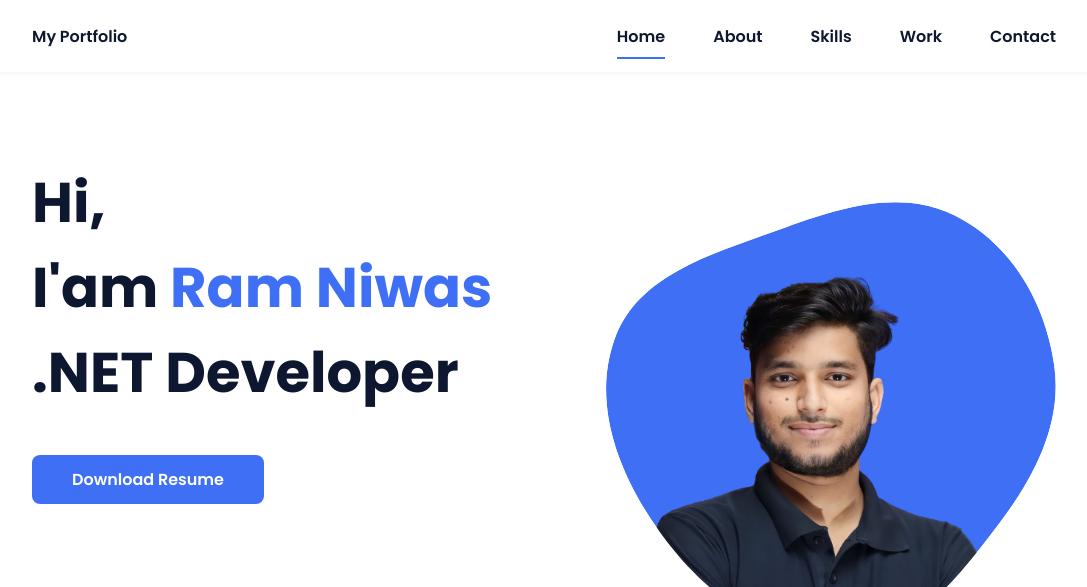
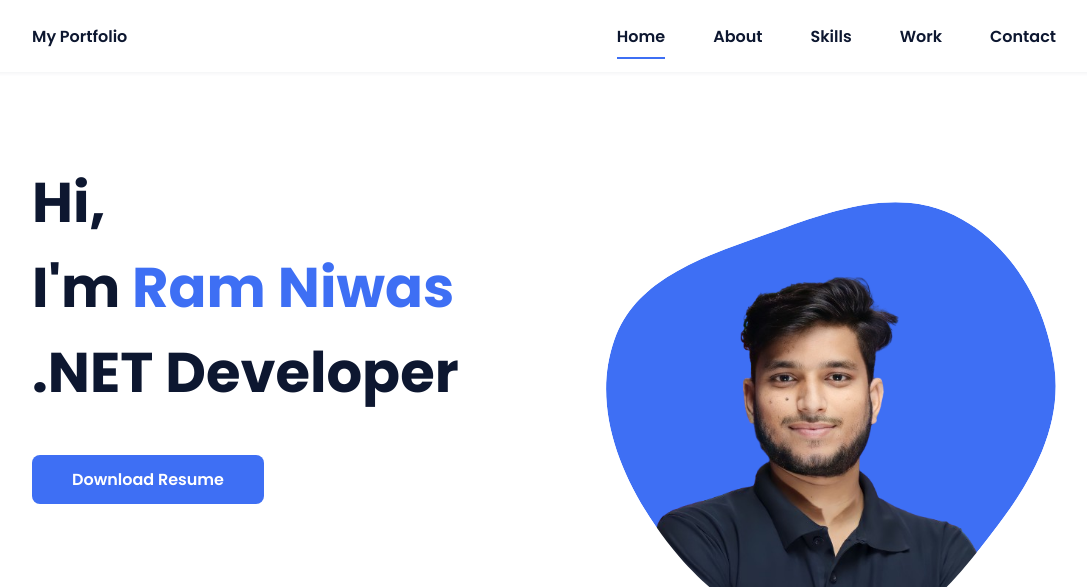
Before and after one commit to dev-pandit-ji/portfolio, a plain HTML site: page index.html in a window 1280 px wide. Shown: the top 587 px of the page, without its empty margins (96-1183 px from the left). Drawn offline with nearby package versions, Linux system fonts and the light colour scheme.

Commit message:
Update index.html

```diff
--- a/index.html
+++ b/index.html
@@ -39,7 +39,7 @@
             <!--===== HOME =====-->
             <section class="home bd-grid" id="home">
                 <div class="home__data">
-                    <h1 class="home__title">Hi,<br>I'am <span class="home__title-color">Ram Niwas</span><br> .NET Developer</h1>
+                    <h1 class="home__title">Hi,<br>I'm <span class="home__title-color">Ram Niwas</span><br> .NET Developer</h1>
 
                     <a href="assets/resume_ramniwas.pdf" download="Resume Ram-2.pdf" target="_blank" class="button">Download Resume</a> <br><br>
 <!-- <a href="tel:+916390288680" class="button">Contact</a> -->
```
